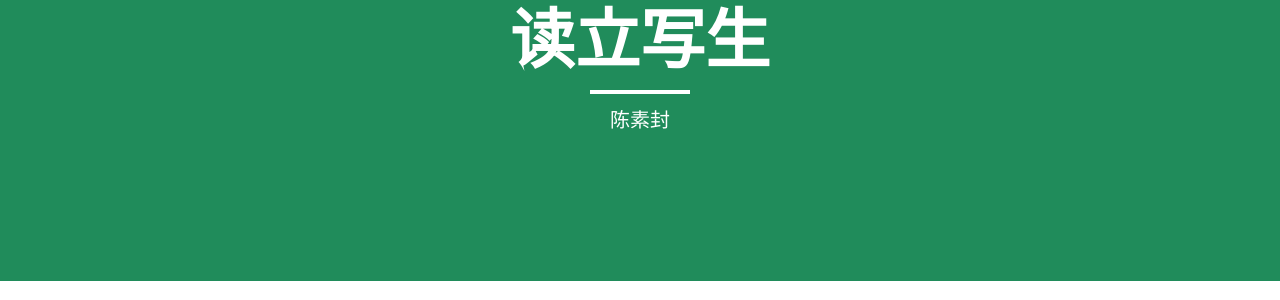
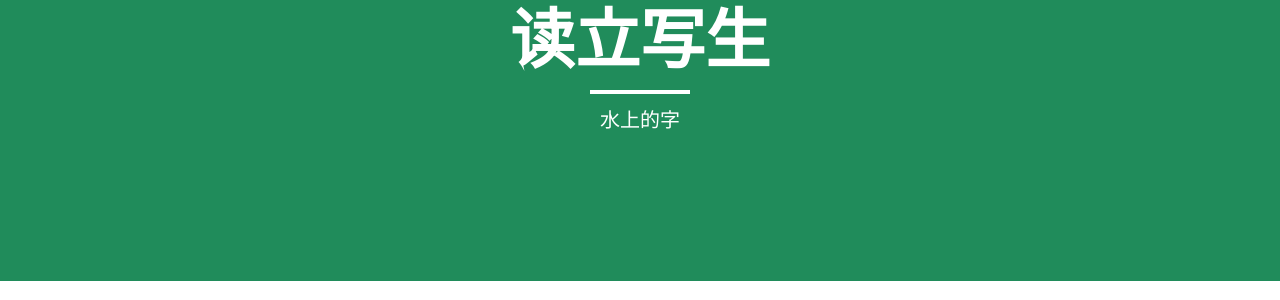
Before and after one commit to shuishangdz/shuishangdz.github.io, a Jekyll site: the page built from index.html, in a window 1280 px wide. Shown: the part 147-447 px from the top of the page. Built offline with Jekyll 4.4.1, drawn with Linux system fonts in a browser that asks for light colours; nearby versions of some CDN libraries; the list of posts is cut into pages by our own code.

Commit message:
Update index.html

```diff
--- a/index.html
+++ b/index.html
@@ -1,6 +1,6 @@
 ---
 layout: page
-description: "陈素封"
+description: "水上的字"
 ---
 
 {% for post in paginator.posts %}
```
